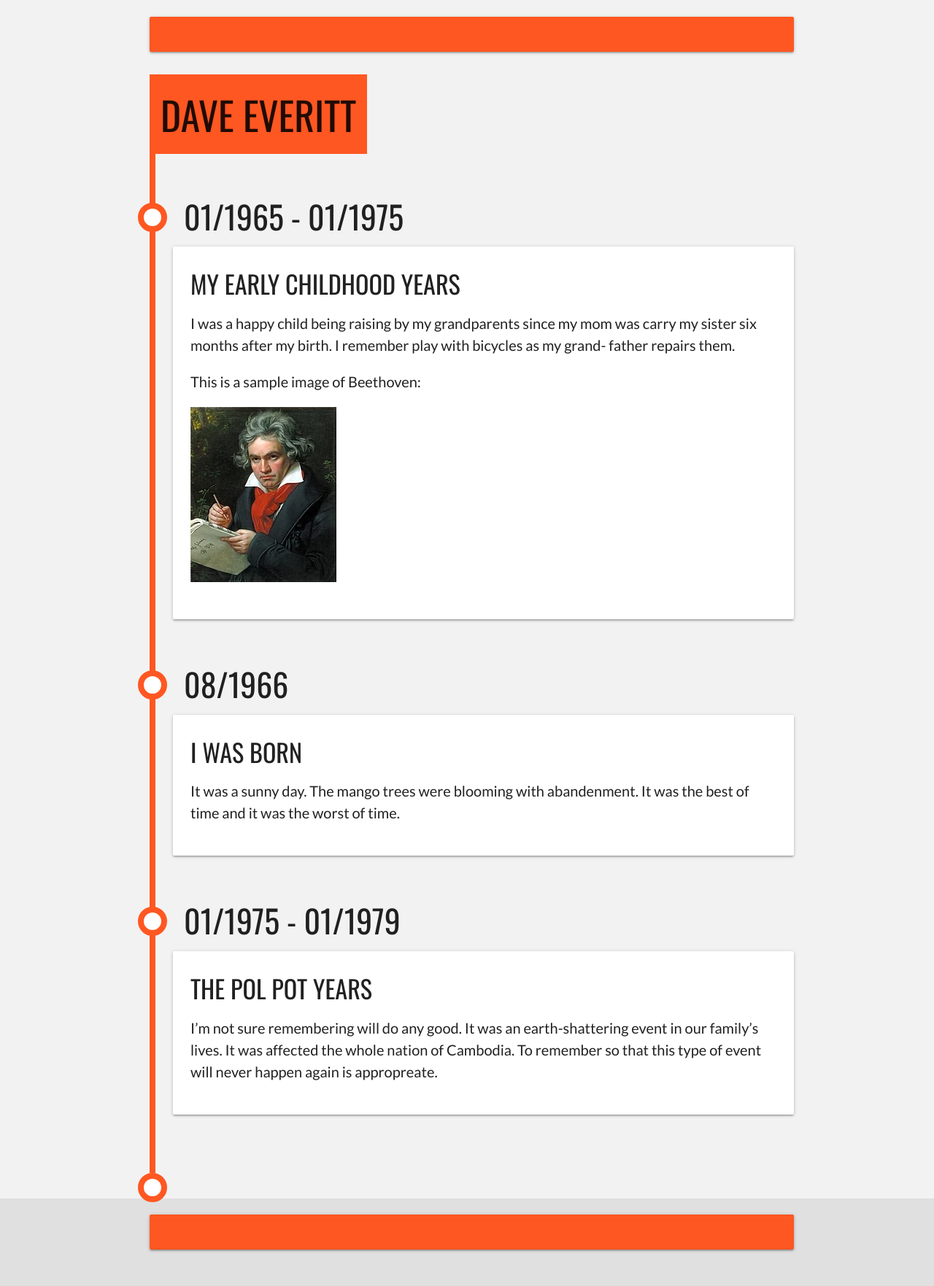
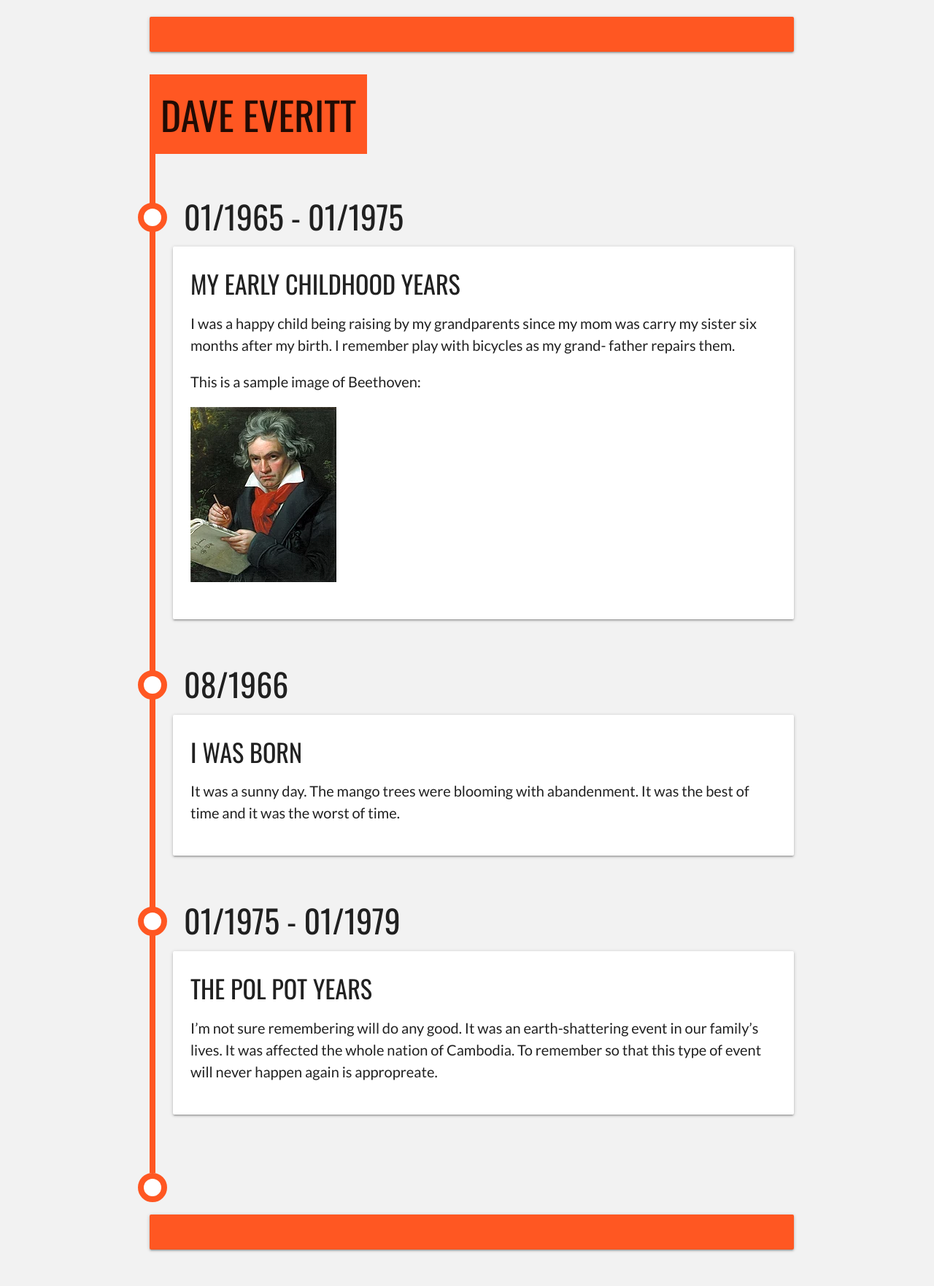
Before and after one commit to yong-lim/dave-timeline, a Jekyll site: the page built from index.md, in a window 1280 px wide. Shown: the whole page at 73% size. Built offline with Jekyll 4.4.1, drawn with Linux system fonts in a browser that asks for light colours.

Commit message:
Keep the same background color as the main page

```diff
--- a/_includes/footer.html
+++ b/_includes/footer.html
@@ -1,4 +1,4 @@
-<section class="section section-footer grey lighten-2 scrollspy">
+<section class="section section-footer scrollspy">
 <div class="container row">
     <div class="card-panel deep-orange">
     </div>
```
